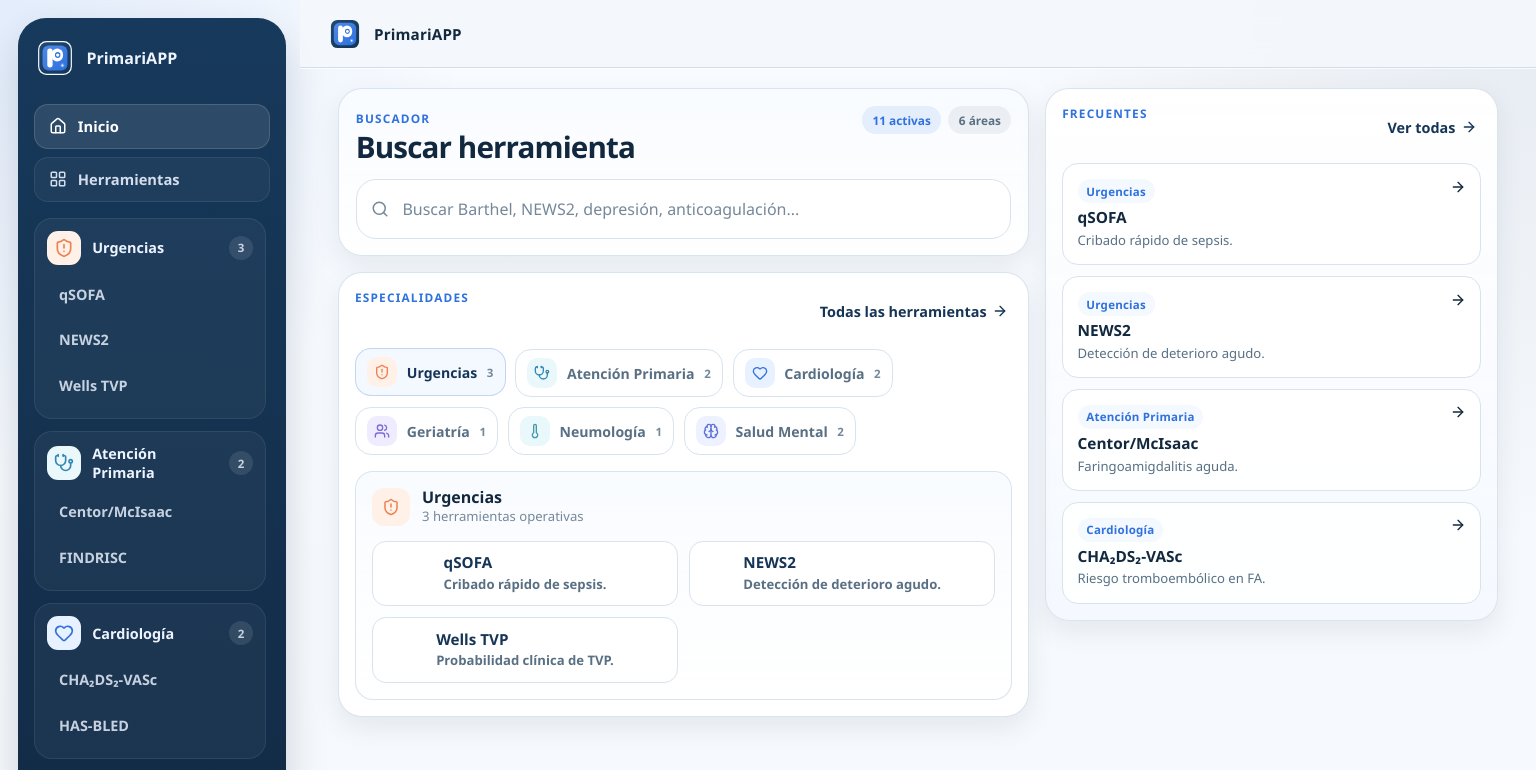
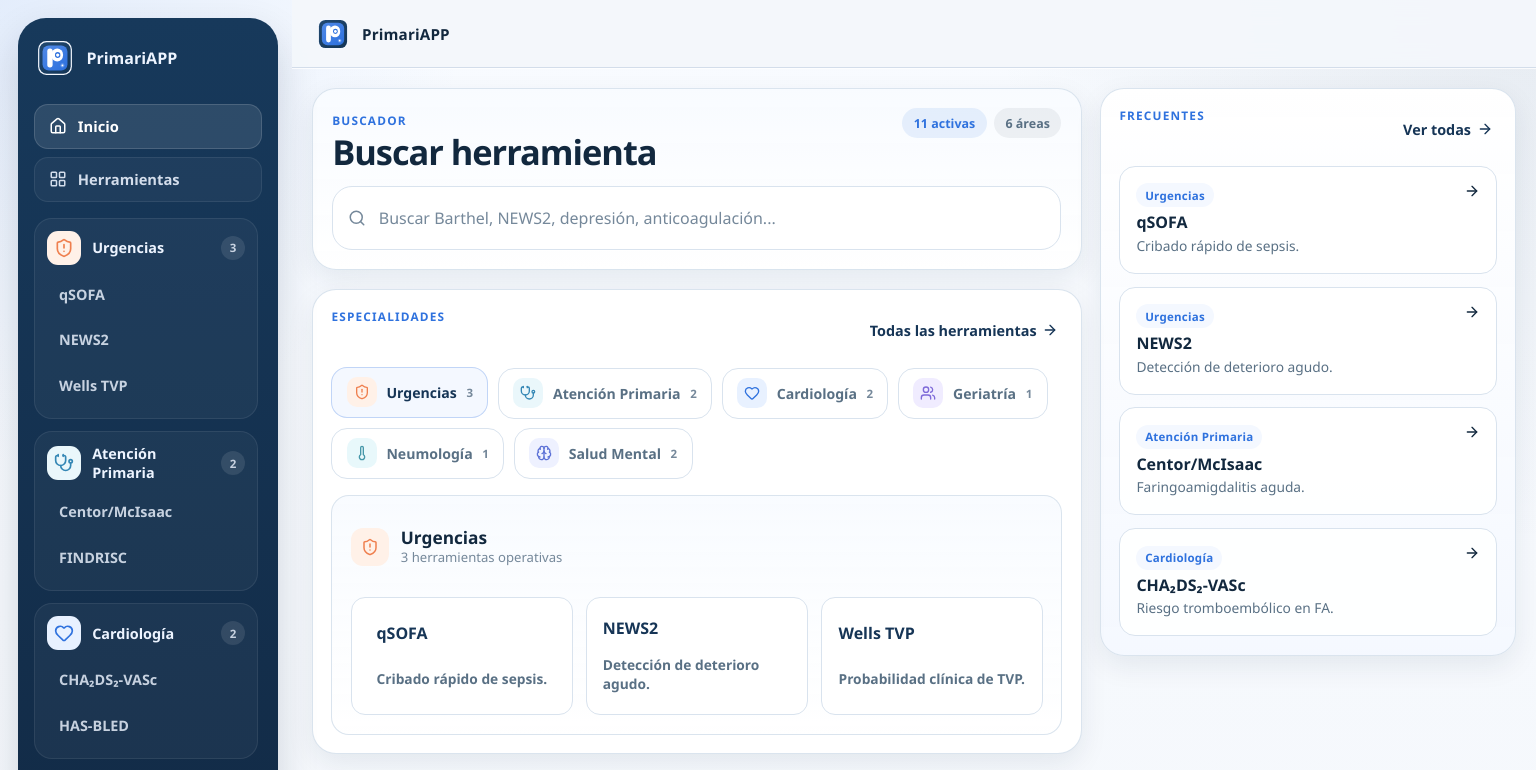
Before and after one commit to olsanju-hub/primariapp, a React (Vite) app: page / in a window 1536 px wide. Shown: the top 770 px of the page. Built offline with nearby package versions, Linux system fonts and the light colour scheme.

Commit message:
Increase desktop content scale and width

```diff
--- a/src/index.css
+++ b/src/index.css
@@ -175,11 +175,12 @@ h4,
 .app-workspace {
   flex: 1;
   min-width: 0;
-  padding: 20px 28px 110px;
+  padding: 20px 24px 110px;
 }
 
 .app-workspace > * {
-  max-width: 1160px;
+  width: 100%;
+  max-width: 1520px;
   margin: 0 auto;
 }
 
@@ -403,7 +404,7 @@ h4,
 }
 
 .home-page {
-  grid-template-columns: minmax(0, 1.45fr) minmax(300px, 0.95fr);
+  grid-template-columns: minmax(0, 1.7fr) minmax(360px, 1fr);
   align-items: start;
 }
 
@@ -554,7 +555,7 @@ h4,
 }
 
 .home-search-head h2 {
-  font-size: clamp(1.4rem, 2vw, 1.85rem);
+  font-size: clamp(1.5rem, 2.1vw, 2rem);
   line-height: 1.04;
   letter-spacing: -0.03em;
 }
@@ -585,7 +586,7 @@ h4,
 }
 
 .home-searchbar {
-  min-height: 60px;
+  min-height: 64px;
   border-radius: 20px;
   box-shadow: inset 0 1px 0 rgba(255, 255, 255, 0.7);
 }
@@ -608,7 +609,7 @@ h4,
   align-items: flex-start;
   justify-content: space-between;
   gap: 0.8rem;
-  padding: 0.9rem;
+  padding: 1rem;
   border: 1px solid var(--line);
   border-radius: 16px;
   background: rgba(255, 255, 255, 0.94);
@@ -627,13 +628,13 @@ h4,
 .frequent-card strong {
   display: block;
   margin-bottom: 0.24rem;
-  font-size: 0.96rem;
+  font-size: 1rem;
   line-height: 1.22;
 }
 
 .frequent-card p {
   color: var(--text-soft);
-  font-size: 0.82rem;
+  font-size: 0.86rem;
   line-height: 1.35;
 }
 
@@ -665,8 +666,8 @@ h4,
   display: inline-flex;
   align-items: center;
   gap: 0.6rem;
-  min-height: 44px;
-  padding: 0.5rem 0.7rem;
+  min-height: 48px;
+  padding: 0.58rem 0.82rem;
   border: 1px solid var(--line);
   border-radius: 16px;
   background: #ffffff;
@@ -717,7 +718,7 @@ h4,
 .specialty-focus {
   display: grid;
   gap: 0.9rem;
-  padding: 1rem;
+  padding: 1.15rem;
   border: 1px solid rgba(217, 227, 238, 0.96);
   border-radius: 18px;
   background: linear-gradient(180deg, rgba(248, 251, 255, 0.94), #ffffff 100%);
@@ -746,7 +747,7 @@ h4,
 }
 
 .home-specialty-tools {
-  grid-template-columns: repeat(2, minmax(0, 1fr));
+  grid-template-columns: repeat(3, minmax(0, 1fr));
 }
 
 .tool-pill {
@@ -769,14 +770,84 @@ h4,
 }
 
 .tool-pill--detail strong {
-  font-size: 0.95rem;
+  font-size: 1rem;
   line-height: 1.24;
 }
 
 .tool-pill--detail span {
   color: var(--text-soft);
-  font-size: 0.82rem;
+  font-size: 0.86rem;
   line-height: 1.35;
+}
+
+@media (min-width: 1440px) {
+  .app-shell-sidebar {
+    width: 292px;
+    flex-basis: 292px;
+  }
+
+  .topbar {
+    padding-inline: 24px;
+  }
+
+  .app-workspace {
+    padding-inline: 20px;
+  }
+
+  .surface--compact {
+    padding: 1.15rem;
+  }
+
+  .surface--search,
+  .surface--form {
+    padding: 1.2rem;
+  }
+
+  .home-page {
+    grid-template-columns: minmax(0, 1.85fr) minmax(390px, 1fr);
+    gap: 1.15rem;
+  }
+
+  .home-search-head h2 {
+    font-size: 2.15rem;
+  }
+
+  .summary-pill {
+    min-height: 30px;
+    padding-inline: 0.72rem;
+    font-size: 0.78rem;
+  }
+
+  .home-frequent-list {
+    gap: 0.8rem;
+  }
+
+  .frequent-card {
+    min-height: 108px;
+  }
+
+  .specialty-tab {
+    min-height: 50px;
+    padding-inline: 0.9rem;
+  }
+
+  .specialty-focus {
+    gap: 1rem;
+    min-height: 240px;
+  }
+
+  .specialty-focus-head h3 {
+    font-size: 1.08rem;
+  }
+
+  .home-specialty-tools {
+    gap: 0.8rem;
+  }
+
+  .tool-pill--detail {
+    min-height: 88px;
+    padding: 0.9rem 1rem;
+  }
 }
 
 .empty-text {
```
